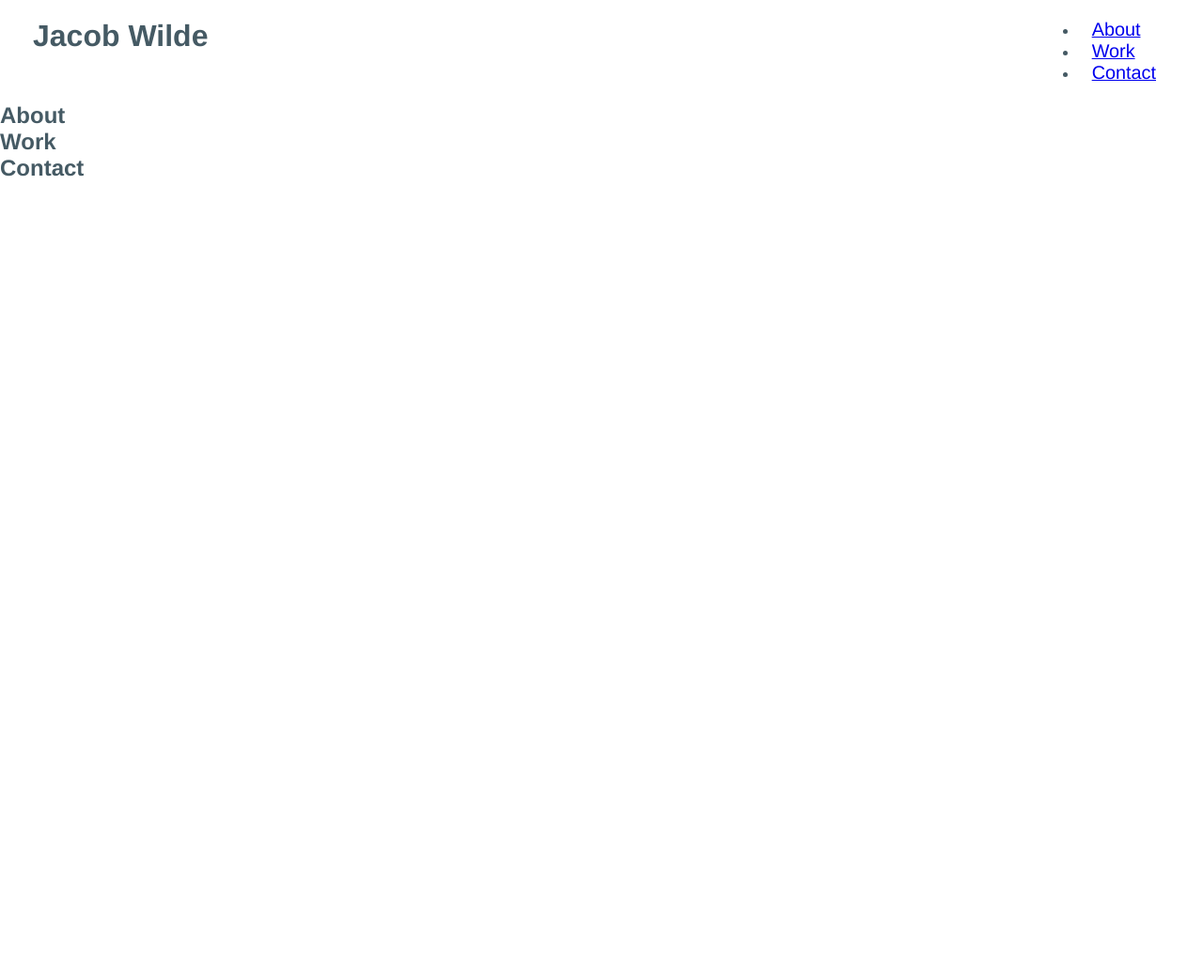
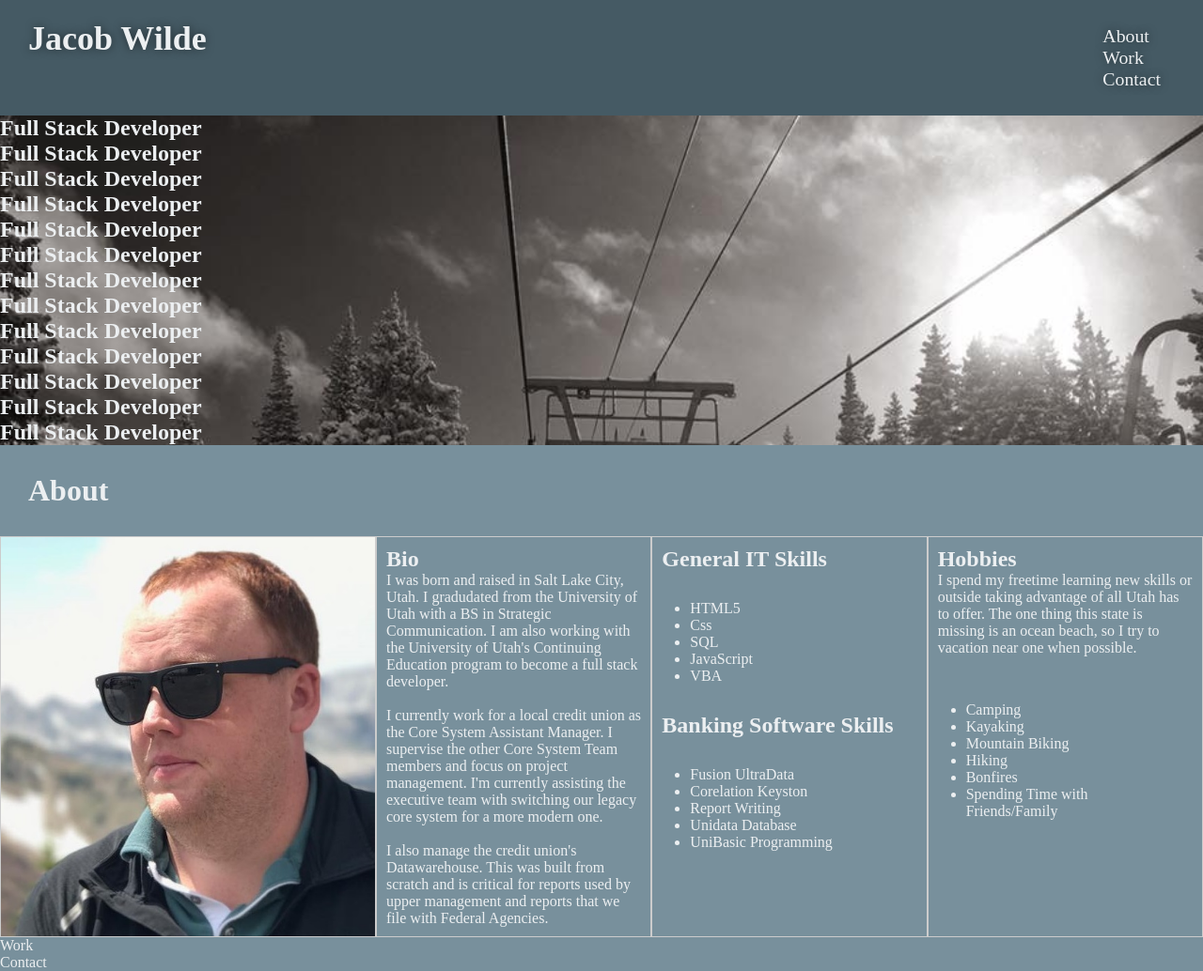
Before and after one commit to jacobwilde378/porfolio, a plain HTML site: page index.html in a window 1280 px wide. Shown: the whole page at 94% size. Before the commit the page ends 800 px from the top, so only its background shows below. Drawn offline with Linux system fonts and the light colour scheme.

Commit message:
updated about section

```diff
--- a/assets/css/style.css
+++ b/assets/css/style.css
@@ -1,6 +1,7 @@
 :root {
-    --primary-color: #455a64;
+    --primary-color: #eceff1;
     --secondary-color: #78909c;
+    --tertiary-color: #455a64;
 }
 * {
     margin: 0;
@@ -8,31 +9,79 @@
     box-sizing: border-box;
 }
  body {
-    color:var(--primary-color);
-    font-family: helvetica, arial, sans-serif;
+  color: var(--primary-color);
+  background-color: var(--secondary-color);
+
 }
 header {
-    padding: 20px 35px;
+  padding: 20px 30px;
   background-color: var(--tertiary-color);
   display: flex;
   justify-content: space-between;
   flex-wrap: wrap;
-    position: -webkit-sticky;
-    position: sticky;
-    top: 0;
-    background-image: url("../images/hero-bg.jpg");
-    background-size: cover;
-    background-attachment: fixed;
-    background-position: 80%;
-    z-index: 9999;
+}
+header h1 {
+  font-weight: bold;
+  font-size: 36px;
+  color: var(--primary-color);
+  margin: 0;
+  text-shadow: 0 0 10px rgba(0, 0, 0, 0.5);
+}
+header a {
+  text-decoration: none;
+  color: var(--primary-color);
+}
+header nav {
+  margin: 7px 0;
+}
+header nav ul {
+  display: flex;
+  flex-wrap: wrap;
+  justify-content: space-between;
+  align-items: center;
+  list-style: none;
 }
 header nav ul li a {
   padding: 10px 15px;
   font-weight: lighter;
   font-size: 1.55vw;
+  text-shadow: 0 0 10px rgba(0, 0, 0, 0.5);
 }
 header nav ul li a:hover {
   background: var(--primary-color);
   color: var(--secondary-color);
   border-radius: 15px;
+  text-shadow: none;
 }
+.hero {
+  background-image: url("../images/hero.jpg");
+  background-size: cover;
+}
+h3 {
+  font-size: xx-large;
+  padding: 30px;
+}
+.about {
+  border:1px #ccc solid;
+  padding:10px;
+  flex: 1;
+}
+.flex-box-container {
+  display: flex;
+  flex-wrap: wrap;
+}
+.about-img {
+  width: 100%;
+  min-height: 400px;
+  min-width: 400px;
+}
+.jacob {
+  background-image: url(../images/jacob.jpg);
+  background-size: cover;
+}
+h4 {
+  font-size: x-large;
+}
+section ul {
+  margin: 30px;
+}
--- a/index.html
+++ b/index.html
@@ -10,7 +10,9 @@
 
 <body>
     <header>
-        <h1>Jacob Wilde</h1>
+        <h1>
+            <a href="/">Jacob Wilde</a>
+        </h1>
         <nav>
             <ul>
                 <li>
@@ -30,22 +32,82 @@
         </nav>
     </header>
     <section class="hero">
+        <h2>Full Stack Developer</h2>
+        <h2>Full Stack Developer</h2>
+        <h2>Full Stack Developer</h2>
+        <h2>Full Stack Developer</h2>
+        <h2>Full Stack Developer</h2>
+        <h2>Full Stack Developer</h2>
+        <h2>Full Stack Developer</h2>
+        <h2>Full Stack Developer</h2>
+        <h2>Full Stack Developer</h2>
+        <h2>Full Stack Developer</h2>
+        <h2>Full Stack Developer</h2>
+        <h2>Full Stack Developer</h2>
+        <h2>Full Stack Developer</h2>
 
     </section>
-    <h2>About</h2>
-    <section id="about-id" class="about">
+    <section>
+        <h3 id="about-id">About</h3>
+        <div class="flex-box-container">
+            <article class="about about-img jacob">
 
+            </article>
+            <article class="about">
+                <h4>Bio</h4>
+                <p>
+                    I was born and raised in Salt Lake City, Utah. I gradudated from the University of Utah with a BS in Strategic Communication.
+                    I am also working with the University of Utah's
+                    Continuing Education program to become a full stack developer.
+                </p>
+                <br>
+                <p>
+                    I currently work for
+                    a local credit union as the Core System Assistant Manager. I supervise the other Core System Team
+                    members and focus on project management.  I'm currently assisting the executive team with switching our legacy core system for a more modern one.
+                </p>
+                <br>
+                <p>
+                    I also manage the credit union's Datawarehouse.  This was built from scratch and is critical for reports used by upper management and reports that we file with Federal Agencies.
+                </p>
+            </article>
+            <article class="about">
+                <h4>General IT Skills</h4>
+                <ul>
+                    <li>HTML5</li>
+                    <li>Css</li>
+                    <li>SQL</li>
+                    <li>JavaScript<UniBasic/li>
+                    <li>VBA</li>
+                </ul>
+                <h4>Banking Software Skills</h4>
+                <ul>
+                    <li>Fusion UltraData</li>
+                    <li>Corelation Keyston</li>
+                    <li>Report Writing</li>
+                    <li>Unidata Database</li>
+                    <li>UniBasic Programming</li>
+                </ul>
+            </article>
+            <article class="about">
+                <h4>Hobbies</h4>
+                <p>
+                    I spend my freetime learning new skills or outside taking advantage of all Utah has to offer.  The one thing this state is missing is an ocean beach, so I try to vacation near one when possible.
+                </p>
+                <br>
+                <ul>
+                    <li>Camping</li>
+                    <li>Kayaking</li>
+                    <li>Mountain Biking</li>
+                    <li>Hiking</li>
+                    <li>Bonfires</li>
+                    <li>Spending Time with Friends/Family</li>
+                </ul>
+            </article>
+        </div>
     </section>
-
-    <section id="work-id" class="work">
-        <h2>Work</h2>
-    </section>
-    <section id="contact-id" class="contact">
-        <h2>Contact</h2>
-        <article>
-
-        </article>
-    </section>
+    <section id="work-id">Work</section>
+    <section id="contact-id">Contact</section>
 </body>
 
 </html>
```
Also changed, not shown: assets/images/hero.jpg (added), assets/images/jacob.jpg (added). Lines whose indentation alone changed are shown as unchanged.
